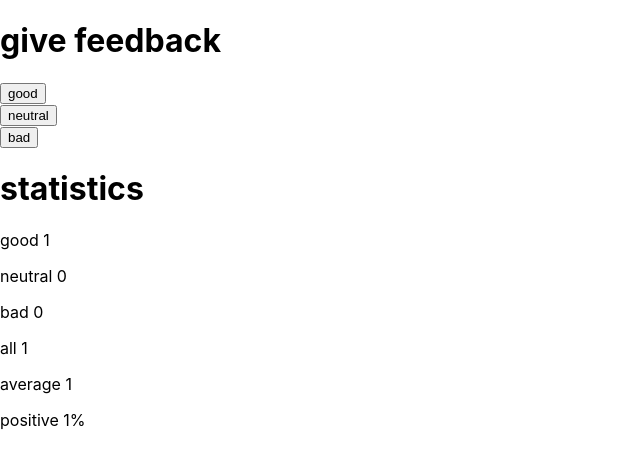
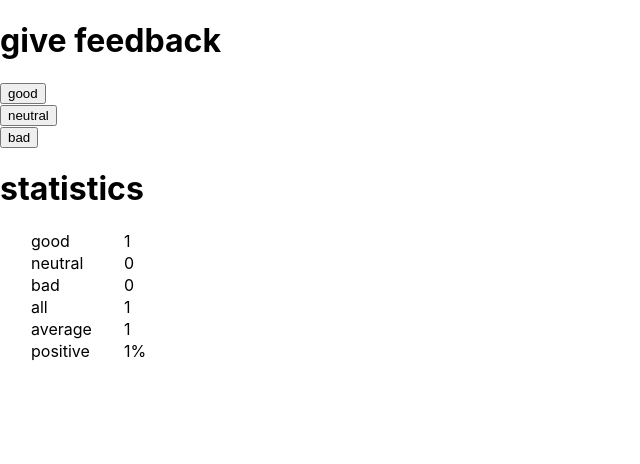
Before and after one commit to mmmz21/Full-Stack-Open-2021, a React (Create React App) app in the folder part1/unicafe/: page / in a window 1280 px wide. Both pictures are taken after a click on the button "good". Shown: the top 464 px of the page, without its empty margins (0-640 px from the left). Built offline with nearby package versions, Linux system fonts and the light colour scheme.

Commit message:
1.11*: unicafe step6

```diff
--- a/part1/unicafe/src/App.css
+++ b/part1/unicafe/src/App.css
@@ -36,3 +36,8 @@
     transform: rotate(360deg);
   }
 }
+
+table {
+  border-collapse: separate;
+  border-spacing: 30px 0;
+}
--- a/part1/unicafe/src/App.js
+++ b/part1/unicafe/src/App.js
@@ -21,28 +21,29 @@ function App() {
 
   const Statistic = ({ text, value }) => {
     return (
-      <div>
-        <p> {text} {value} </p>
-      </div>
+      <tr>
+        <td> {text} </td>
+        <td> {value} </td>
+      </tr>
     )
   }
   const Statistics = ({ good, neutral, bad }) => {
-    if (good + neutral + bad == 0) {
+    if (good + neutral + bad === 0) {
       return (
-        <div>
-          <p> No feedback given </p>
-        </div>
+        <><p> No feedback given </p></>
       )
     }
     return (
-      <div>
+      <table>
+        <tbody>
           <Statistic text={"good"} value={good} />
           <Statistic text={"neutral"} value={neutral} />
           <Statistic text={"bad"} value={bad} />
           <Statistic text={"all"} value={good + neutral + bad} />
           <Statistic text={"average"} value={(good - bad) / (good + neutral + bad)} />
           <Statistic text={"positive"} value={good / (good + neutral + bad) + "%"} />
-      </div>
+        </tbody>
+      </table>
     )
   }
 
```
Lines whose indentation alone changed are shown as unchanged.
